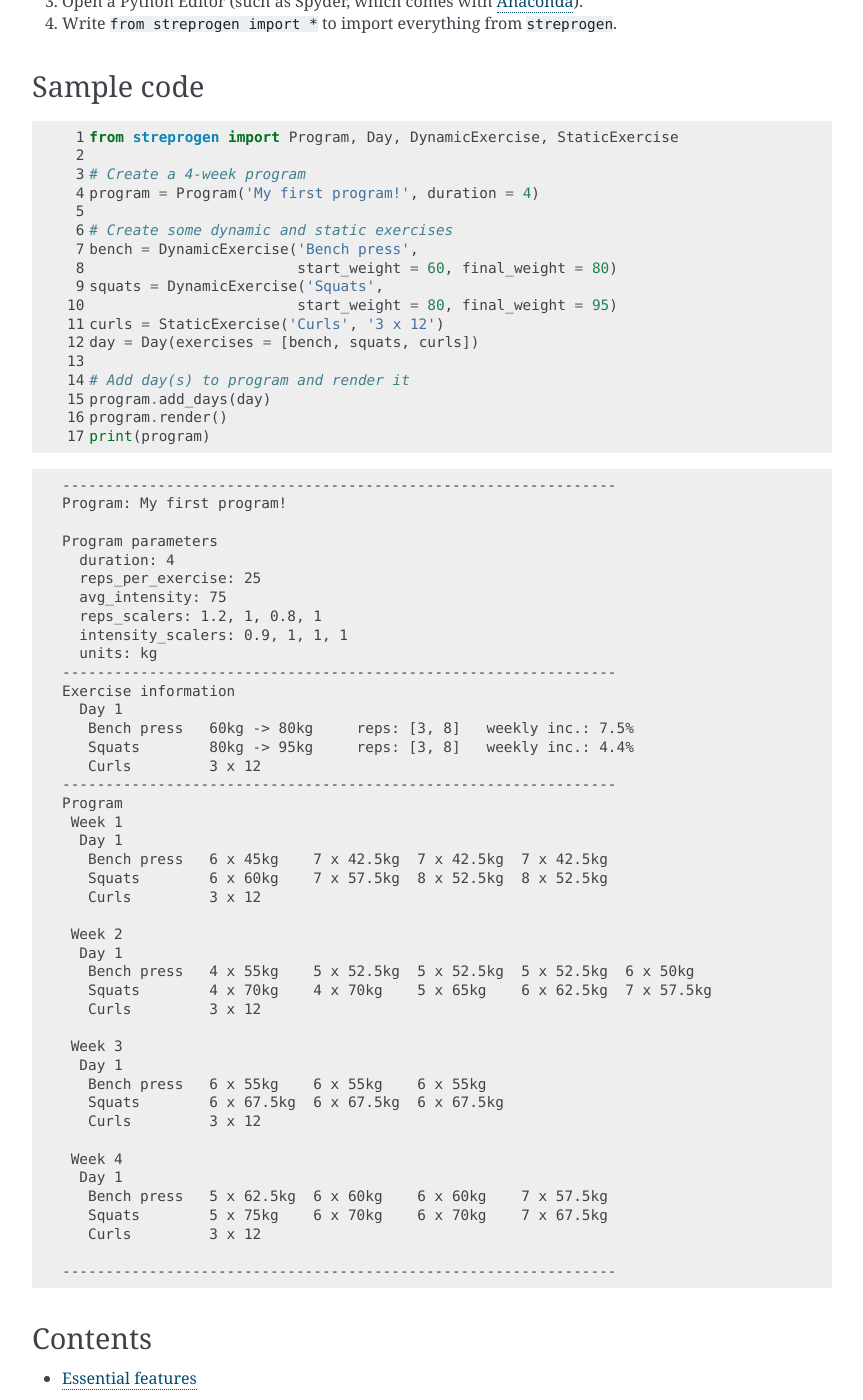
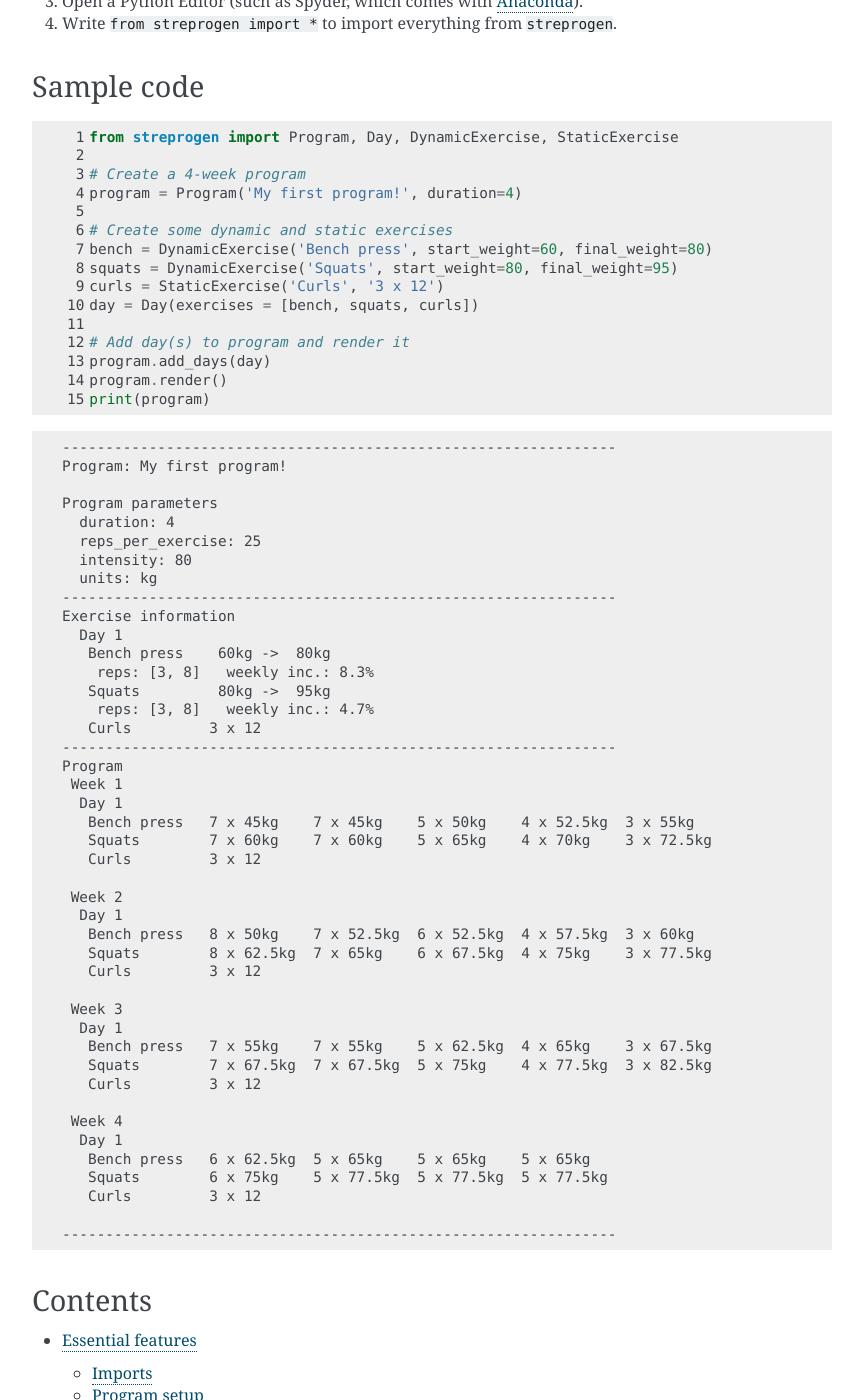
Before and after one commit to tommyod/streprogen, a Sphinx documentation site: the page built from docs/index.rst, in a window 1280 px wide and 1400 px high, scrolled down 762 px. Shown: the whole window, without its empty margins (218-1081 px from the left). Built offline with Sphinx 7.4.7, drawn with Linux system fonts in a browser that asks for light colours; pages that are not in the unit, such as notebooks, are missing from menus.

Commit message:
changed index in docs

```diff
--- a/docs/index.rst
+++ b/docs/index.rst
@@ -63,13 +63,11 @@
     from streprogen import Program, Day, DynamicExercise, StaticExercise
 
     # Create a 4-week program
-    program = Program('My first program!', duration = 4)
+    program = Program('My first program!', duration=4)
 
     # Create some dynamic and static exercises
-    bench = DynamicExercise('Bench press',
-                            start_weight = 60, final_weight = 80)
-    squats = DynamicExercise('Squats',
-                            start_weight = 80, final_weight = 95)
+    bench = DynamicExercise('Bench press', start_weight=60, final_weight=80)
+    squats = DynamicExercise('Squats', start_weight=80, final_weight=95)
     curls = StaticExercise('Curls', '3 x 12')
     day = Day(exercises = [bench, squats, curls])
 
@@ -87,40 +85,40 @@
     Program parameters
       duration: 4
       reps_per_exercise: 25
-      avg_intensity: 75
-      reps_scalers: 1.2, 1, 0.8, 1
-      intensity_scalers: 0.9, 1, 1, 1
+      intensity: 80
       units: kg
     ----------------------------------------------------------------
     Exercise information
       Day 1
-       Bench press   60kg -> 80kg     reps: [3, 8]   weekly inc.: 7.5%
-       Squats        80kg -> 95kg     reps: [3, 8]   weekly inc.: 4.4%
+       Bench press    60kg ->  80kg
+        reps: [3, 8]   weekly inc.: 8.3%
+       Squats         80kg ->  95kg
+        reps: [3, 8]   weekly inc.: 4.7%
        Curls         3 x 12
     ----------------------------------------------------------------
     Program
      Week 1
       Day 1
-       Bench press   6 x 45kg    7 x 42.5kg  7 x 42.5kg  7 x 42.5kg
-       Squats        6 x 60kg    7 x 57.5kg  8 x 52.5kg  8 x 52.5kg
+       Bench press   7 x 45kg    7 x 45kg    5 x 50kg    4 x 52.5kg  3 x 55kg
+       Squats        7 x 60kg    7 x 60kg    5 x 65kg    4 x 70kg    3 x 72.5kg
        Curls         3 x 12
 
      Week 2
       Day 1
-       Bench press   4 x 55kg    5 x 52.5kg  5 x 52.5kg  5 x 52.5kg  6 x 50kg
-       Squats        4 x 70kg    4 x 70kg    5 x 65kg    6 x 62.5kg  7 x 57.5kg
+       Bench press   8 x 50kg    7 x 52.5kg  6 x 52.5kg  4 x 57.5kg  3 x 60kg
+       Squats        8 x 62.5kg  7 x 65kg    6 x 67.5kg  4 x 75kg    3 x 77.5kg
        Curls         3 x 12
 
      Week 3
       Day 1
-       Bench press   6 x 55kg    6 x 55kg    6 x 55kg
-       Squats        6 x 67.5kg  6 x 67.5kg  6 x 67.5kg
+       Bench press   7 x 55kg    7 x 55kg    5 x 62.5kg  4 x 65kg    3 x 67.5kg
+       Squats        7 x 67.5kg  7 x 67.5kg  5 x 75kg    4 x 77.5kg  3 x 82.5kg
        Curls         3 x 12
 
      Week 4
       Day 1
-       Bench press   5 x 62.5kg  6 x 60kg    6 x 60kg    7 x 57.5kg
-       Squats        5 x 75kg    6 x 70kg    6 x 70kg    7 x 67.5kg
+       Bench press   6 x 62.5kg  5 x 65kg    5 x 65kg    5 x 65kg
+       Squats        6 x 75kg    5 x 77.5kg  5 x 77.5kg  5 x 77.5kg
        Curls         3 x 12
 
     ----------------------------------------------------------------
```
